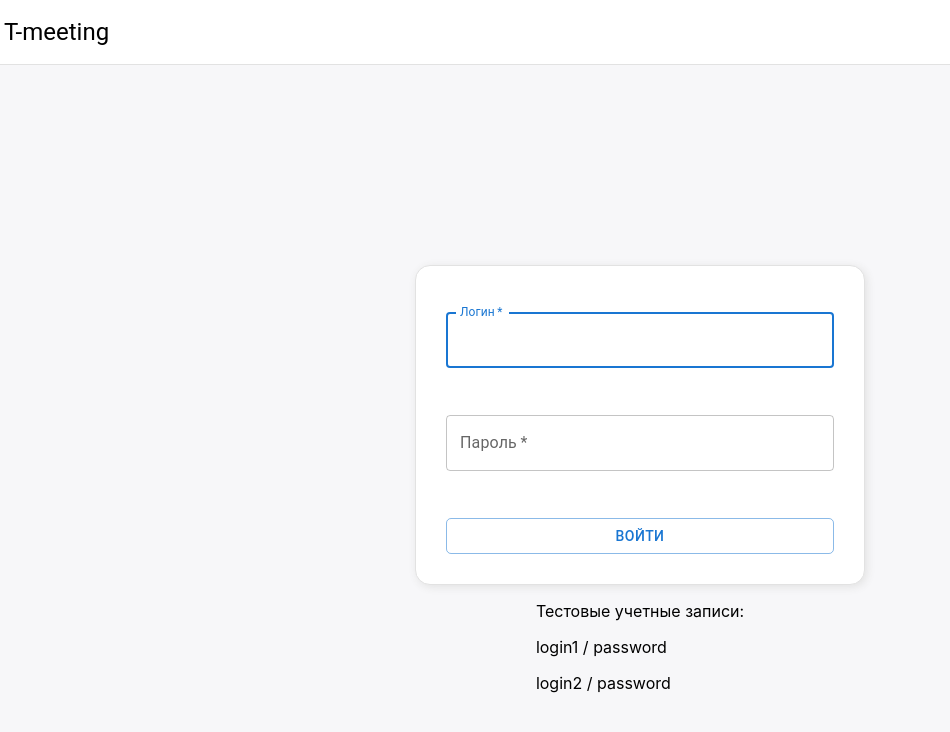
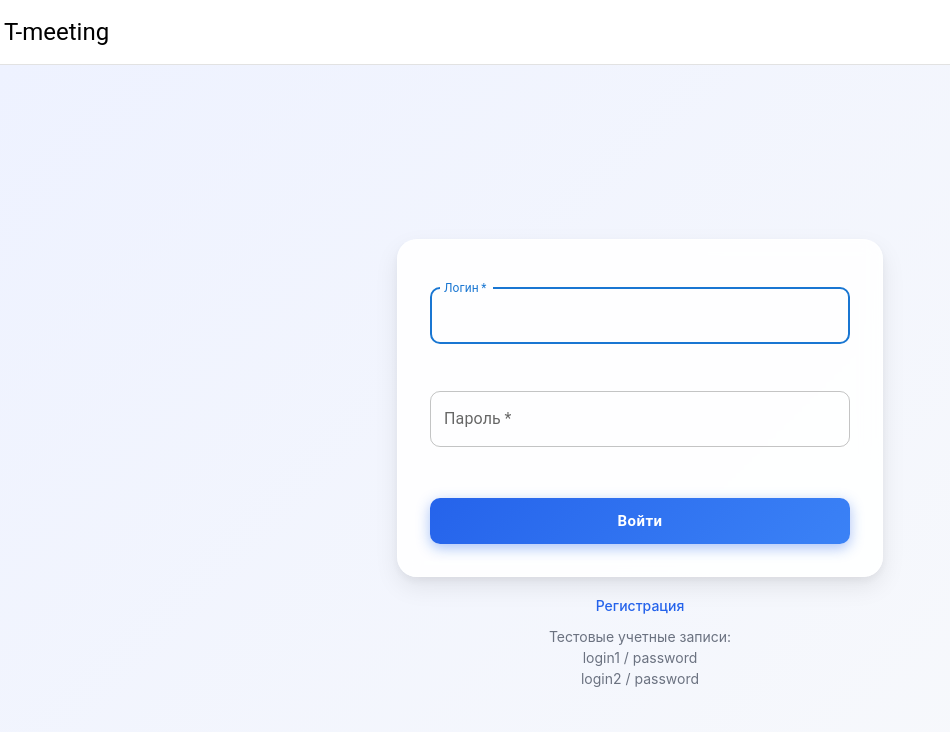
Before and after one commit to DarkSta1ker/t-meeting-frontend, a React (Create React App) app: page / in a window 1280 px wide. Shown: the top 732 px of the page, without its empty margins (0-950 px from the left). Built offline with nearby package versions, Linux system fonts and the light colour scheme; what @tinkoff/request-core, @tinkoff/request-plugin-protocol-http would draw is missing.

Commit message:
№8.6 Добавил метод для регистрации, плюс моки на вход в аккаунт

```diff
--- a/src/app/services/AuthService.ts
+++ b/src/app/services/AuthService.ts
@@ -1,11 +1,13 @@
 import {createApiClient} from '../../api/requestor';
+import {mockLoginUser} from '../../shared/mocks/authMocks';
 import {AuthData, UserData} from '../../shared/types/auth';
 
 const authApi = createApiClient('/api/auth');
 
 export const AuthService = {
     async loginUser(authData: AuthData) {
-        return authApi('/login', {method: 'POST', body: authData});
+        //return authApi('/login', {method: 'POST', body: authData});
+        return mockLoginUser(authData.email, authData.password);
     },
 
     async regUser(authData: AuthData) {
--- a/src/hooks/useAuthFormLogic.ts
+++ b/src/hooks/useAuthFormLogic.ts
@@ -3,7 +3,7 @@ import {useAuth} from '../contexts/AuthContext';
 import {useAuthForm} from './useAuthForm';
 
 export const useAuthFormLogic = () => {
-    const {authUser, isLoadingAuth} = useAuth();
+    const {authUser, regUser, isLoadingAuth} = useAuth();
     const [authError, setAuthError] = useState<string | null>(null);
     const {
         authData,
@@ -41,6 +41,25 @@ export const useAuthFormLogic = () => {
         [authData, authUser, validateForm, resetForm]
     );
 
+    const handleReg = useCallback(
+        async (e: React.FormEvent) => {
+            e.preventDefault();
+            const isValid = validateForm();
+            if (!isValid) {
+                return;
+            }
+            regUser(authData)
+                .then(() => {
+                    resetForm();
+                })
+                .catch((err) => {
+                    setAuthError(`Error: ${err}`);
+                    console.log(err);
+                });
+        },
+        [authData, regUser, validateForm, resetForm]
+    );
+
     const handleKeyDown = useCallback((e: React.KeyboardEvent, nextFieldId?: string) => {
         if (e.key === 'Enter' && nextFieldId) {
             e.preventDefault();
@@ -63,6 +82,7 @@ export const useAuthFormLogic = () => {
         handlePasswordFieldChange,
         handleBlur,
         handleAuth,
+        handleReg,
         handleKeyDown,
         clearAuthError,
     };
--- a/src/hooks/useAuthLogic.ts
+++ b/src/hooks/useAuthLogic.ts
@@ -45,6 +45,33 @@ export const useAuthLogic = () => {
             });
     }, []);
 
+    const regUser = useCallback(async (authData: AuthData) => {
+        setIsLoadingAuth(true);
+        setAuthError('');
+        AuthService.regUser(authData)
+            .then((res) => {
+                console.log('User registered successfully');
+                setIsAuth(true);
+                tokenManager.startRefresh();
+                AuthService.getUserData()
+                    .then((resp) => {
+                        setUserData(resp);
+                    })
+                    .catch((err) => {
+                        console.log('Error while getting user data: ', err);
+                    });
+                return (res);
+            })
+            .catch((err) => {
+                console.log('Error while fetching register user: ', err);
+                setAuthError(err);
+                return err;
+            })
+            .finally(() => {
+                setIsLoadingAuth(false);
+            });
+    }, []);
+
     const logoutUser = useCallback(() => {
         setIsLoadingAuth(true);
         setIsAuth(false);
@@ -64,6 +91,7 @@ export const useAuthLogic = () => {
         userData,
         authError,
         authUser,
+        regUser,
         logoutUser,
         clearAuthError,
         setAuthError
--- a/src/pages/AuthPage/AuthPage.module.css
+++ b/src/pages/AuthPage/AuthPage.module.css
@@ -1,10 +1,57 @@
-.formAndButtonBox{
-    margin: auto;
-    margin-top: 200px;
-    height: 100%;
+.formAndButtonBox {
+    min-height: 100vh;
     width: 100%;
     display: flex;
     flex-direction: column;
     align-items: center;
     justify-content: center;
+
+    /* красивый фон */
+    background: linear-gradient(135deg, #eef2ff, #f9fafb);
 }
+
+/* блок под формой */
+.testCredentials {
+    margin-top: 20px;
+    text-align: center;
+    color: #6b7280;
+    font-size: 14px;
+}
+
+.testCredentials p {
+    margin: 4px 0;
+}
+
+.switchLink {
+    color: #2563eb;
+    cursor: pointer;
+    font-weight: 500;
+    position: relative;
+    display: inline-block;
+    margin-bottom: 10px;
+
+    transition: color 0.2s ease;
+}
+
+.switchLink::after {
+    content: '';
+    position: absolute;
+    left: 0;
+    bottom: -2px;
+    width: 0%;
+    height: 2px;
+    background: currentColor;
+    transition: width 0.25s ease;
+}
+
+.switchLink:hover {
+    color: #1d4ed8;
+}
+
+.switchLink:hover::after {
+    width: 100%;
+}
+
+.switchLink:focus {
+    outline: none;
+}
--- a/src/pages/AuthPage/AuthPage.tsx
+++ b/src/pages/AuthPage/AuthPage.tsx
@@ -1,4 +1,4 @@
-import React, {FC} from 'react';
+import React, {FC, useState} from 'react';
 import {useAuth} from '../../contexts/AuthContext';
 import {useAuthRedirect} from '../../hooks/useAuthRedirect';
 import {AuthForm} from '../../widgets/AuthForm/AuthForm';
@@ -7,15 +7,22 @@ import styles from './AuthPage.module.css';
 export const AuthPage: FC = () => {
     const {isAuth} = useAuth();
     useAuthRedirect(isAuth);
-
+    const [registration, setRegistration] = useState(false);
+    const changeForm = () => {
+        setRegistration((prev) => !prev);
+    };
     return (
         <div className={styles.formAndButtonBox}>
-            <AuthForm/>
+            <AuthForm registration={registration}/>
             <div className={styles.testCredentials}>
+                <a className={styles.switchLink} onClick={changeForm} role="button">
+                    {registration ? 'Авторизация' : 'Регистрация'}
+                </a>
                 <p>Тестовые учетные записи:</p>
                 <p>login1 / password</p>
                 <p>login2 / password</p>
             </div>
         </div>
-    );
+    )
+        ;
 };
--- a/src/shared/constants/constants.ts
+++ b/src/shared/constants/constants.ts
@@ -130,6 +130,10 @@ export const defaultAuthContext: AuthContextType = {
         status: 'Error' as const,
         payload: 'Auth context not initialized',
     }),
+    regUser: async () => ({
+        status: 'Error' as const,
+        payload: 'Auth context not initialized',
+    }),
     logoutUser: () => {
     },
 
--- a/src/shared/types/auth.ts
+++ b/src/shared/types/auth.ts
@@ -20,6 +20,7 @@ export interface AuthContextType {
     isLoadingAuth: boolean;
     userData: UserData | null;
     authUser: (authData: AuthData) => Promise<any>;
+    regUser: (authData: AuthData) => Promise<any>;
     logoutUser: () => void;
 }
 
--- a/src/widgets/AuthForm/AuthForm.module.css
+++ b/src/widgets/AuthForm/AuthForm.module.css
@@ -1,14 +1,29 @@
-.authForm{
+.authForm {
     display: flex;
     flex-direction: column;
-    width: 450px;
-    min-height: 300px;
-    max-height: 450px;
-    justify-content: space-between;
-    background-color: white;
-    box-sizing: border-box;
-    padding: 30px;
-    border:#E2E2E2 1px solid;
-    border-radius: 15px;
-    box-shadow: 2px 2px 8px #E2E2E2;
+    width: 420px;
+
+    padding: 32px;
+    border-radius: 20px;
+
+    background: rgba(255, 255, 255, 0.9);
+    backdrop-filter: blur(10px);
+
+    border: 1px solid rgba(255, 255, 255, 0.3);
+
+    /* мягкая современная тень */
+    box-shadow: 0 10px 25px rgba(0, 0, 0, 0.08),
+    0 4px 10px rgba(0, 0, 0, 0.05);
+
+    transition: transform 0.2s ease, box-shadow 0.2s ease;
 }
+
+.authForm:hover {
+    transform: translateY(-3px);
+    box-shadow: 0 14px 30px rgba(0, 0, 0, 0.1),
+    0 6px 12px rgba(0, 0, 0, 0.06);
+}
+
+.errorContainer {
+    margin-top: 12px;
+}
--- a/src/widgets/AuthForm/AuthForm.tsx
+++ b/src/widgets/AuthForm/AuthForm.tsx
@@ -3,7 +3,11 @@ import React, {FC} from 'react';
 import {useAuthFormLogic} from '../../hooks/useAuthFormLogic';
 import styles from './AuthForm.module.css';
 
-export const AuthForm: FC = () => {
+interface AuthFormProps {
+    registration: boolean;
+}
+
+export const AuthForm: FC<AuthFormProps> = ({registration}) => {
     const {
         authData,
         errors,
@@ -15,12 +19,13 @@ export const AuthForm: FC = () => {
         handlePasswordFieldChange,
         handleBlur,
         handleAuth,
+        handleReg,
         handleKeyDown,
         clearAuthError
     } = useAuthFormLogic();
 
     return (
-        <form className={styles.authForm} onSubmit={handleAuth} noValidate>
+        <form className={styles.authForm} onSubmit={registration ? handleReg : handleAuth} noValidate>
             <TextField
                 required
                 id="login-input"
@@ -36,6 +41,11 @@ export const AuthForm: FC = () => {
                 margin="normal"
                 autoComplete="username"
                 autoFocus
+                sx={{
+                    '& .MuiOutlinedInput-root': {
+                        borderRadius: '10px',
+                    },
+                }}
                 onKeyDown={(e) => handleKeyDown(e, 'password-input')}
                 disabled={isLoadingAuth}
             />
@@ -59,25 +69,44 @@ export const AuthForm: FC = () => {
                         handleAuth(e);
                     }
                 }}
+                sx={{
+                    '& .MuiOutlinedInput-root': {
+                        borderRadius: '10px',
+                    },
+                }}
                 disabled={isLoadingAuth}
             />
 
             <Button
                 type="submit"
-                variant="outlined"
+                variant="contained"
                 disabled={hasErrors || isLoadingAuth}
+                fullWidth
                 sx={{
-                    '&:hover:not(:disabled)': {
-                        backgroundColor: '#cfd0d5',
-                        borderRadius: '5px',
+                    marginTop: '20px',
+                    borderRadius: '10px',
+                    textTransform: 'none',
+                    fontSize: '15px',
+                    fontWeight: 600,
+                    padding: '10px',
+
+                    background: 'linear-gradient(135deg, #2563eb, #3b82f6)',
+
+                    boxShadow: '0 4px 14px rgba(37, 99, 235, 0.4)',
+
+                    '&:hover': {
+                        background: 'linear-gradient(135deg, #1d4ed8, #2563eb)',
+                        boxShadow: '0 6px 18px rgba(37, 99, 235, 0.5)',
                     },
-                    backgroundColor: 'transparent',
-                    borderRadius: '5px',
-                    marginTop: '16px',
+
+                    '&:disabled': {
+                        background: '#9ca3af',
+                        boxShadow: 'none',
+                    },
                 }}
-                fullWidth
             >
-                {isLoadingAuth ? 'Вход...' : 'Войти'}
+                {isLoadingAuth ? (registration ? 'Регистрация' : 'Вход...') :
+                    (registration ? 'Зарегистрироваться' : 'Войти')}
             </Button>
 
             {authError && (
```
Also changed, not shown: src/contract.yaml (+76 -49 lines), src/shared/mocks/authMocks.ts (+19 -10 lines).
